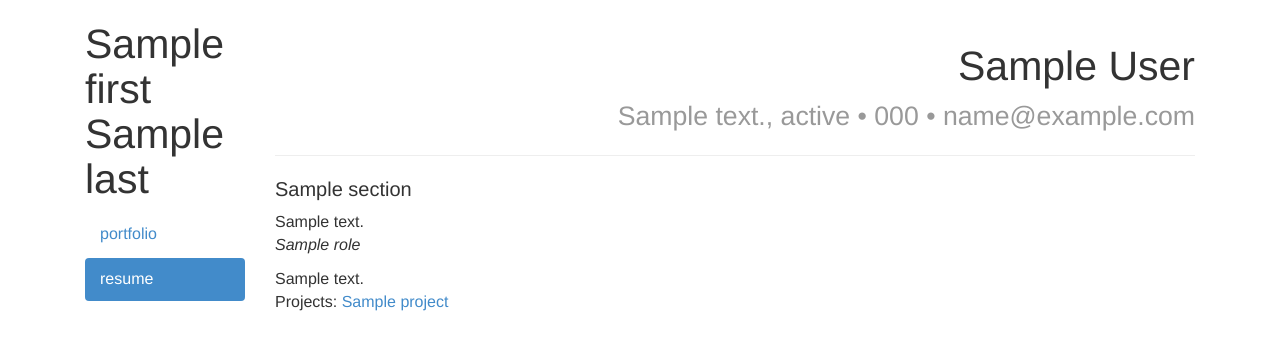
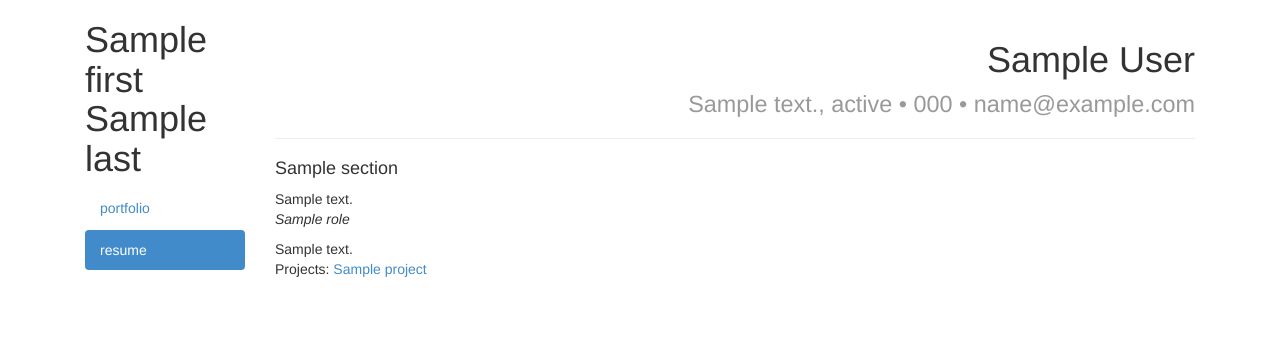
Before and after one commit to macfarlandian/please-hire-me, a Django app: template portfolio/templates/portfolio/resume.html in a window 1280 px wide. Shown: the top 350 px of the page. Run offline with Django 3.2, Linux system fonts and the light colour scheme; the template is opened without the code that fills it: most values are stand-ins (such as "Sample title", 1, 10 or a date in 2020); style sheets or scripts are compiled from the project's sources; some libraries are stand-ins or nearby versions.

Commit message:
Revert "increase base font size to 16px in LESS"
This reverts commit 9edae1c63993f8cbb885b926f47f22d87c2e8eaf.

```diff
--- a/portfolio/static/bootstrap/less/variables.less
+++ b/portfolio/static/bootstrap/less/variables.less
@@ -44,7 +44,7 @@
 @font-family-monospace:   Menlo, Monaco, Consolas, "Courier New", monospace;
 @font-family-base:        @font-family-sans-serif;
 
-@font-size-base:          16px;
+@font-size-base:          14px;
 @font-size-large:         ceil(@font-size-base * 1.25); // ~18px
 @font-size-small:         ceil(@font-size-base * 0.85); // ~12px
 
```
